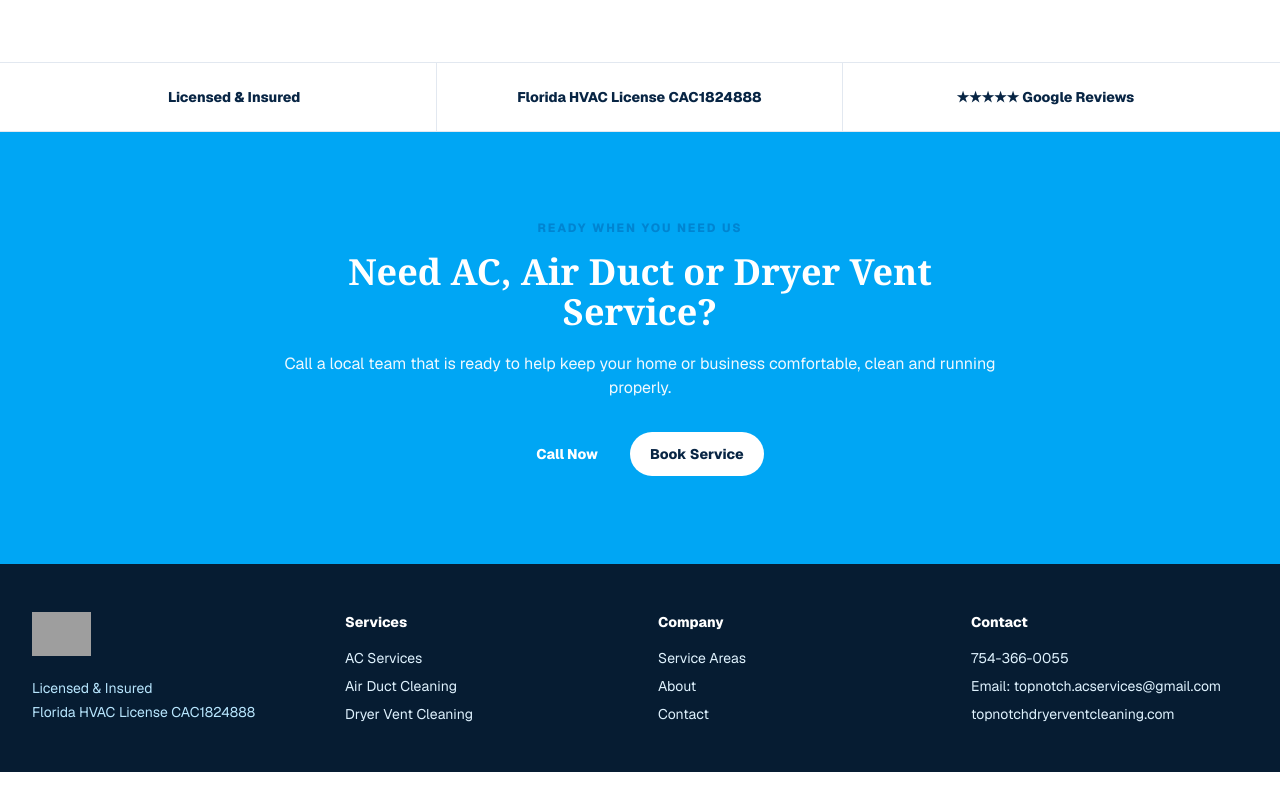
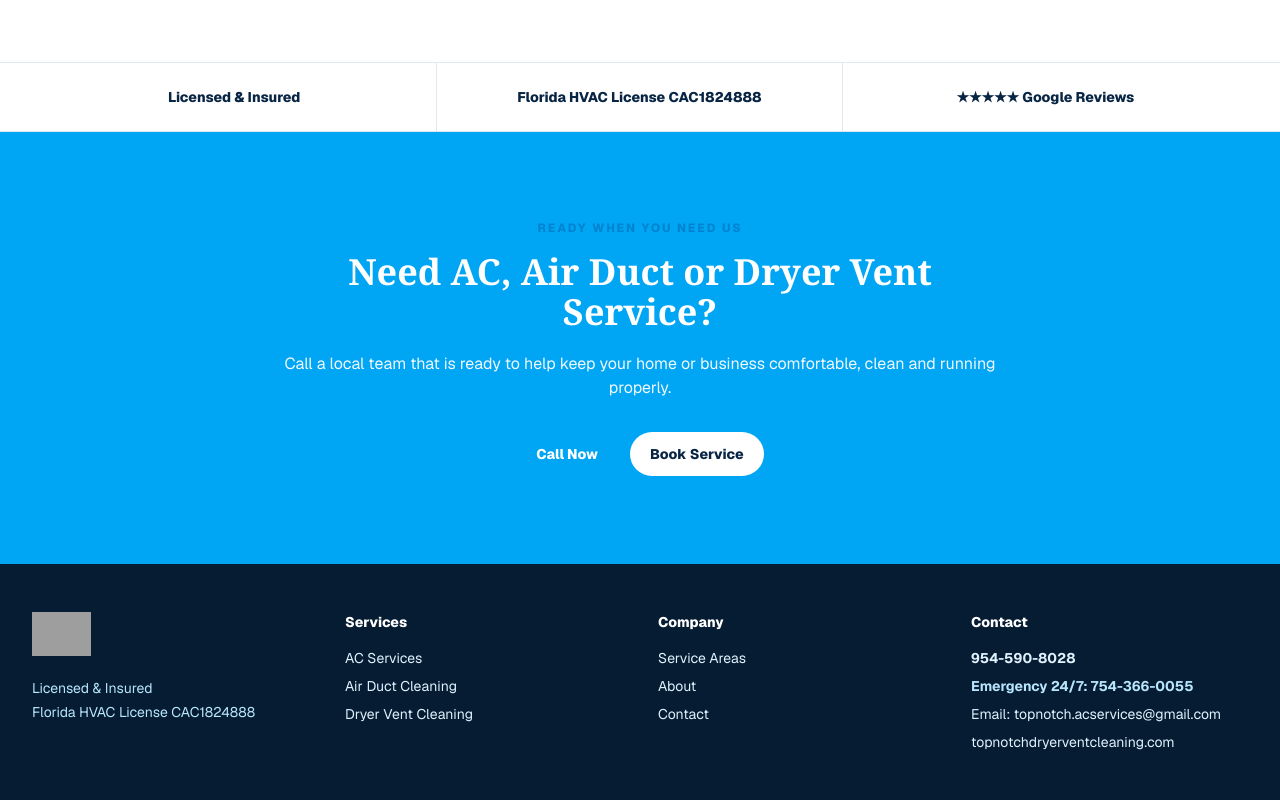
Before and after one commit to topnotchacservices/topnotch-website, a Next.js app: page / in a window 1280 px wide. Shown: the part 6396-7196 px from the top of the page. Before the commit the page ends 7168 px from the top, so only its background shows below. Built offline with nearby package versions, Linux system fonts and the light colour scheme; grey boxes are pictures that could not be loaded.

Commit message:
Update footer contact details

```diff
--- a/components/site-shell.tsx
+++ b/components/site-shell.tsx
@@ -27,7 +27,7 @@ export function SiteHeader() {
 
 export function SiteFooter() {
   const content = useSiteContent();
-  return <footer className="bg-[#061c32] py-12 text-sky-100"><div className="mx-auto grid max-w-7xl gap-9 px-5 sm:grid-cols-2 lg:grid-cols-4 lg:px-8"><div><Brand light /><p className="mt-5 text-sm leading-6 text-sky-200">Licensed & Insured<br />Florida HVAC License {content.license}</p></div><div><h2 className="text-sm font-extrabold text-white">Services</h2><div className="mt-4 grid gap-2 text-sm"><Link href="/ac-services">AC Services</Link><Link href="/air-duct-cleaning">Air Duct Cleaning</Link><Link href="/dryer-vent-cleaning">Dryer Vent Cleaning</Link></div></div><div><h2 className="text-sm font-extrabold text-white">Company</h2><div className="mt-4 grid gap-2 text-sm"><Link href="/service-areas">Service Areas</Link><Link href="/about">About</Link><Link href="/contact">Contact</Link></div></div><div><h2 className="text-sm font-extrabold text-white">Contact</h2><div className="mt-4 grid gap-2 text-sm"><Link href={`tel:${content.phone.replace(/\D/g, "")}`}>{content.phone}</Link><span>Email: {content.email}</span><span>{content.domain}</span></div></div></div></footer>;
+  return <footer className="bg-[#061c32] py-12 text-sky-100"><div className="mx-auto grid max-w-7xl gap-9 px-5 sm:grid-cols-2 lg:grid-cols-4 lg:px-8"><div><Brand light /><p className="mt-5 text-sm leading-6 text-sky-200">Licensed & Insured<br />Florida HVAC License {content.license}</p></div><div><h2 className="text-sm font-extrabold text-white">Services</h2><div className="mt-4 grid gap-2 text-sm"><Link href="/ac-services">AC Services</Link><Link href="/air-duct-cleaning">Air Duct Cleaning</Link><Link href="/dryer-vent-cleaning">Dryer Vent Cleaning</Link></div></div><div><h2 className="text-sm font-extrabold text-white">Company</h2><div className="mt-4 grid gap-2 text-sm"><Link href="/service-areas">Service Areas</Link><Link href="/about">About</Link><Link href="/contact">Contact</Link></div></div><div><h2 className="text-sm font-extrabold text-white">Contact</h2><div className="mt-4 grid gap-2 text-sm"><Link className="font-bold hover:text-white" href="tel:9545908028">954-590-8028</Link><Link className="font-bold text-sky-200 hover:text-white" href="tel:7543660055">Emergency 24/7: 754-366-0055</Link><a className="hover:text-white" href={`mailto:${content.email}`}>Email: {content.email}</a><a className="hover:text-white" href={`https://${content.domain}`}>{content.domain}</a></div></div></div></footer>;
 }
 
 export function PageHero({ eyebrow, title, description }: { eyebrow: string; title: string; description: string }) { return <section className="bg-[#082544] py-16 text-white sm:py-22"><div className="mx-auto max-w-7xl px-5 sm:px-8"><p className="text-xs font-extrabold tracking-[.16em] text-sky-200">{eyebrow}</p><h1 className="mt-4 max-w-3xl text-4xl font-black leading-tight sm:text-5xl">{title}</h1><p className="mt-5 max-w-2xl leading-7 text-sky-100">{description}</p></div></section>; }
```
